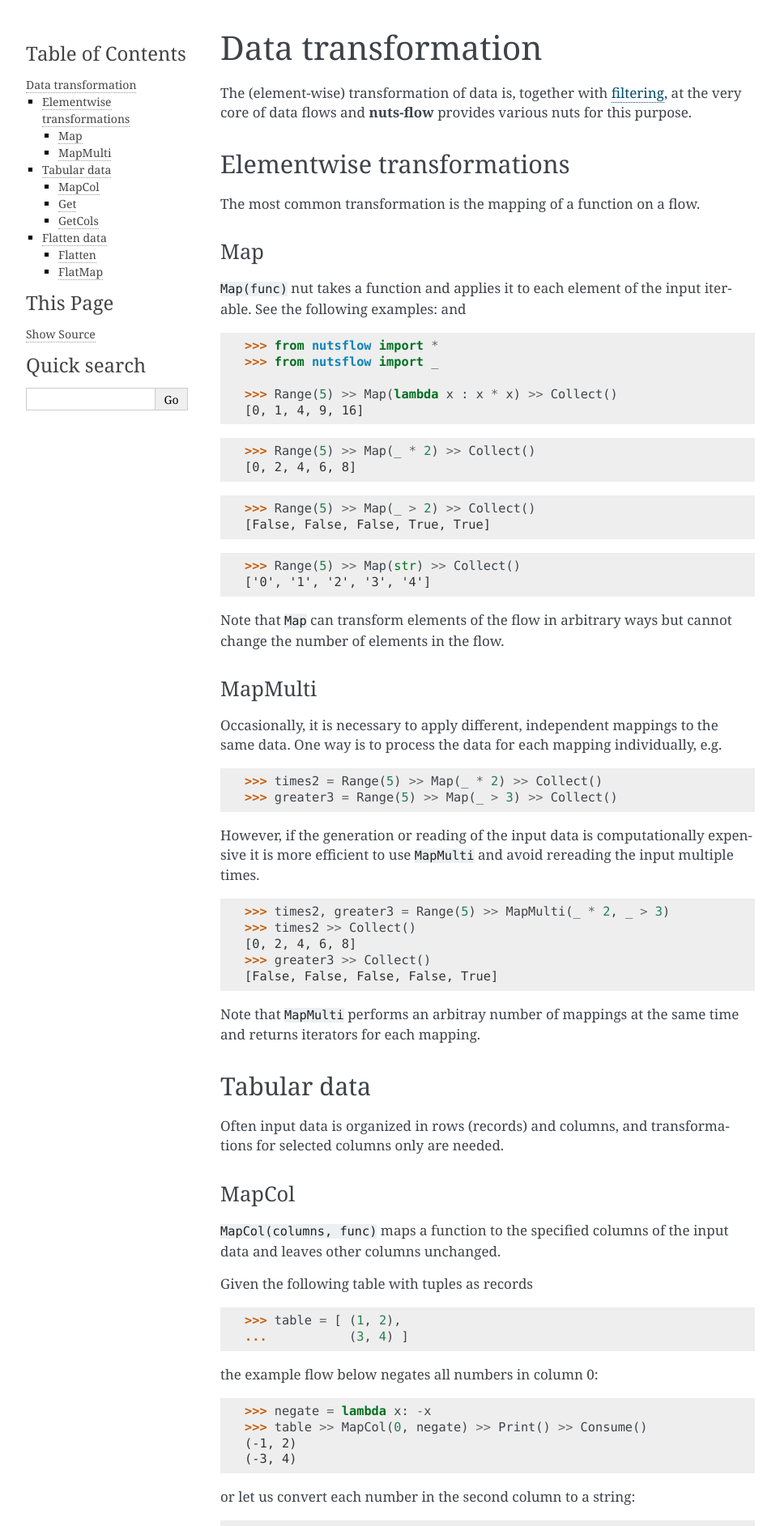
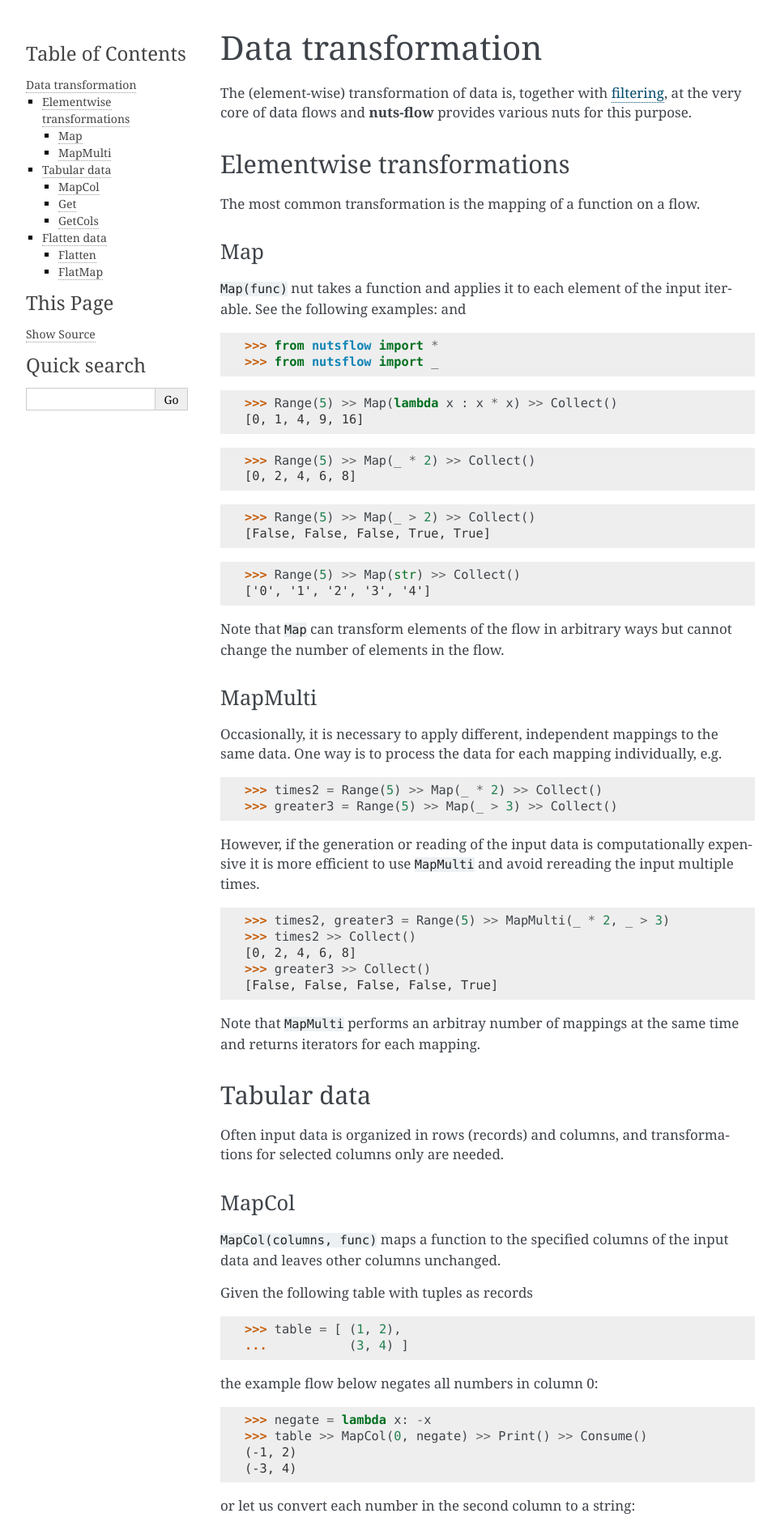
Before and after one commit to maet3608/nuts-flow, a Sphinx documentation site: the page built from sphinx/source/tutorial/transforming.rst, in a window 1280 px wide. Shown: the top 1885 px of the page at 81% size, without its empty margins (148-1111 px from the left). Built offline with Sphinx 7.4.7, drawn with Linux system fonts in a browser that asks for light colours; formulas are drawn with MathJax 3.

Commit message:
whitespace added

```diff
--- a/sphinx/source/tutorial/transforming.rst
+++ b/sphinx/source/tutorial/transforming.rst
@@ -22,7 +22,7 @@ the input iterable. See the following examples: and
 
   >>> from nutsflow import *
   >>> from nutsflow import _
-  <BLANKLINE>
+
   >>> Range(5) >> Map(lambda x : x * x) >> Collect()
   [0, 1, 4, 9, 16]
 
```
Also changed, not shown: sphinx/source/tutorial/rearranging.rst (line endings or trailing spaces).
